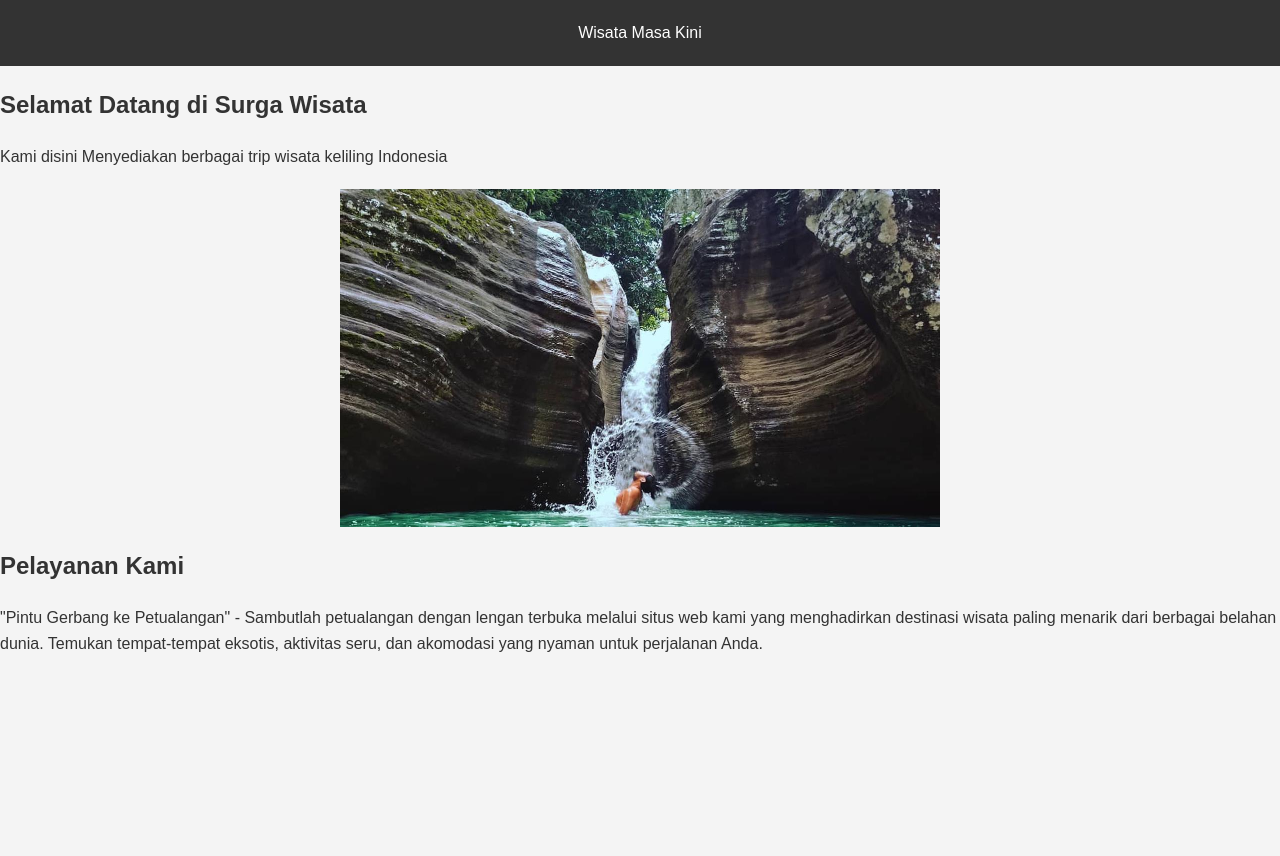
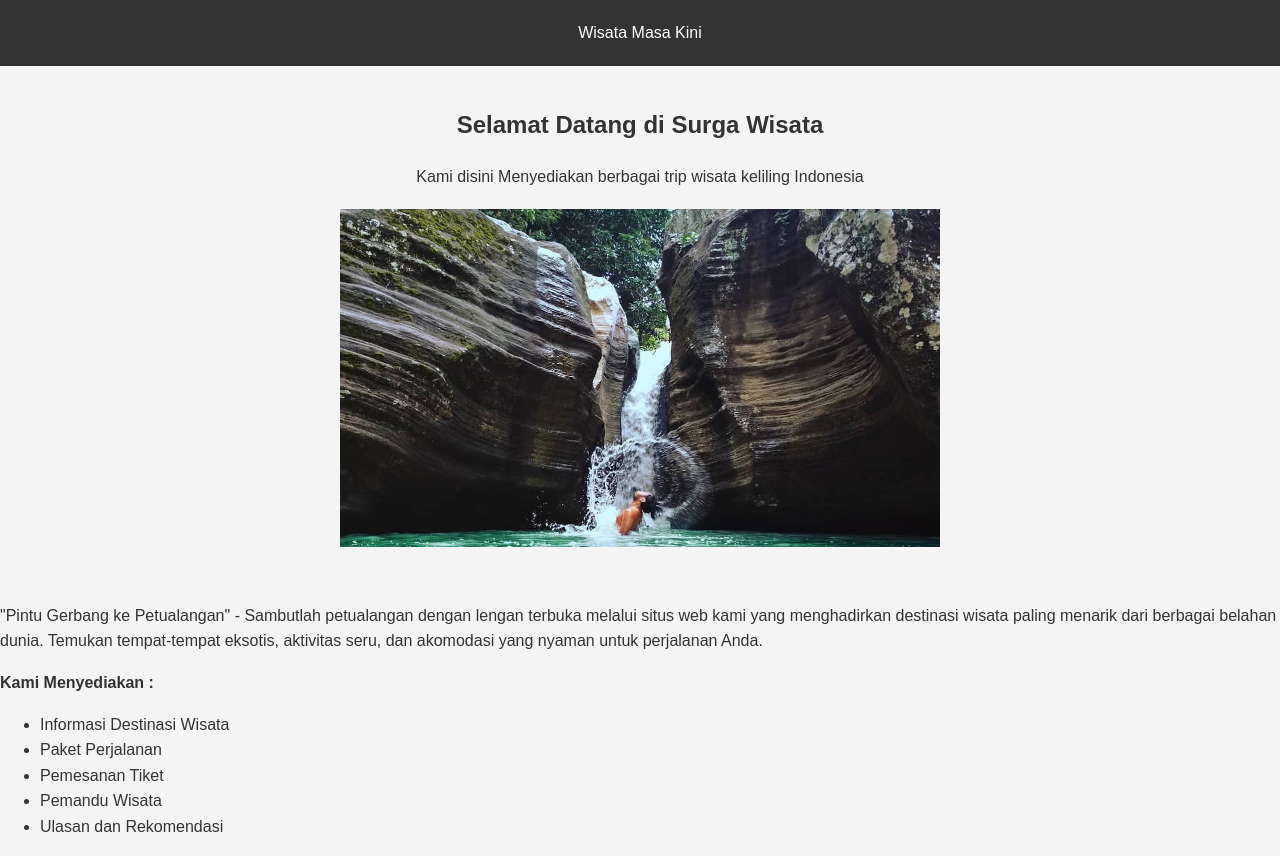
Before and after one commit to arifrahmadi23/Exercise1_171, a plain HTML site: page index.html in a window 1280 px wide. Before the commit the page ends 800 px from the top, so only its background shows below. Drawn offline with Linux system fonts and the light colour scheme.

Commit message:
menambahkan unorder list

```diff
--- a/index.html
+++ b/index.html
@@ -13,13 +13,23 @@
     <section id="intro">
         <h2>Selamat Datang di Surga Wisata</h2>
         <p>Kami disini Menyediakan berbagai trip wisata keliling Indonesia</p>
-        <img src="img/ucp1.jpg"
-</section>
+        <img src="img/ucp1.jpg">
+    </section>
 
     <section id="service">
-        <h2>Pelayanan Kami</h2>
+
         <p>"Pintu Gerbang ke Petualangan" - Sambutlah petualangan dengan lengan terbuka melalui situs web kami yang menghadirkan destinasi wisata paling menarik dari berbagai belahan dunia. Temukan tempat-tempat eksotis, aktivitas seru, dan akomodasi yang nyaman untuk perjalanan Anda.
         </p>
+
+        <b>Kami Menyediakan : </b>
+
+    <ul>
+        <li>Informasi Destinasi Wisata</li>
+        <li>Paket Perjalanan</li>
+        <li>Pemesanan Tiket</li>
+        <li>Pemandu Wisata</li>
+        <li>Ulasan dan Rekomendasi</li>
+    </ul>
 
 
 
--- a/style/style.css
+++ b/style/style.css
@@ -26,6 +26,11 @@ header h1 {
     font-size: 2em;
 }
 
+#intro {
+    text-align: center;
+    padding: 20px 0;
+}
+
 #intro img {
     width: 80%;
     max-width: 600px;
```
